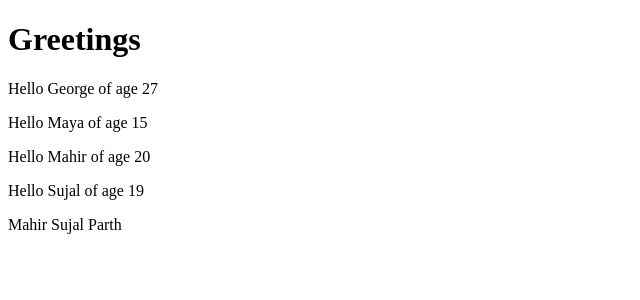
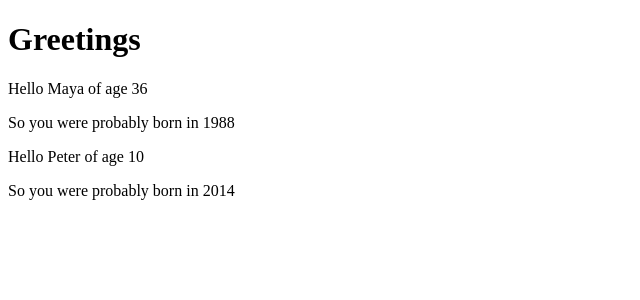
Before and after one commit to Rajdeep-Chakraborty0611/fullstackopen-submissions, a React (Vite) app in the folder part1/: page / in a window 1280 px wide. Shown: the top 300 px of the page, without its empty margins (0-640 px from the left). Built offline with nearby package versions, Linux system fonts and the light colour scheme.

Commit message:
Component helper fucntions

```diff
--- a/part1/src/App.jsx
+++ b/part1/src/App.jsx
@@ -1,29 +1,39 @@
 const Hello = (props) =>{
+  const bornYear=()=>{
+    const yearNow=new Date().getFullYear()
+    return yearNow - props.age
+  }
   return (
     <div>
       <p>Hello {props.name} of age {props.age}</p>
+      <p>So you were probably born in {bornYear()}</p>
     </div>
   )
 }
 
 const App =()=>{
-  const name='Maya'
-  const age='15'
-  const friends=[
+  const name='Peter'
+  const age='10'
+  /*const friends=[
     {name:'Mahir', age:20},
     {name:'Sujal', age:19},
   ]
   const friend=[
     'Mahir ','Sujal ','Parth'
-  ]
+  ]*/
   return (
-    <>
+    /*<>
       <h1>Greetings</h1>
       <Hello name='George' age='27'/>
       <Hello name={name} age={age} />
       <Hello name={friends[0].name} age={friends[0].age}/>
       <p>Hello {friends[1].name} of age {friends[1].age}</p>
       <p>{friend}</p>
+    </>*/
+    <>
+    <h1>Greetings</h1>
+    <Hello name="Maya" age={26+10} />
+    <Hello name={name} age={age} />
     </>
   )
 }
```
